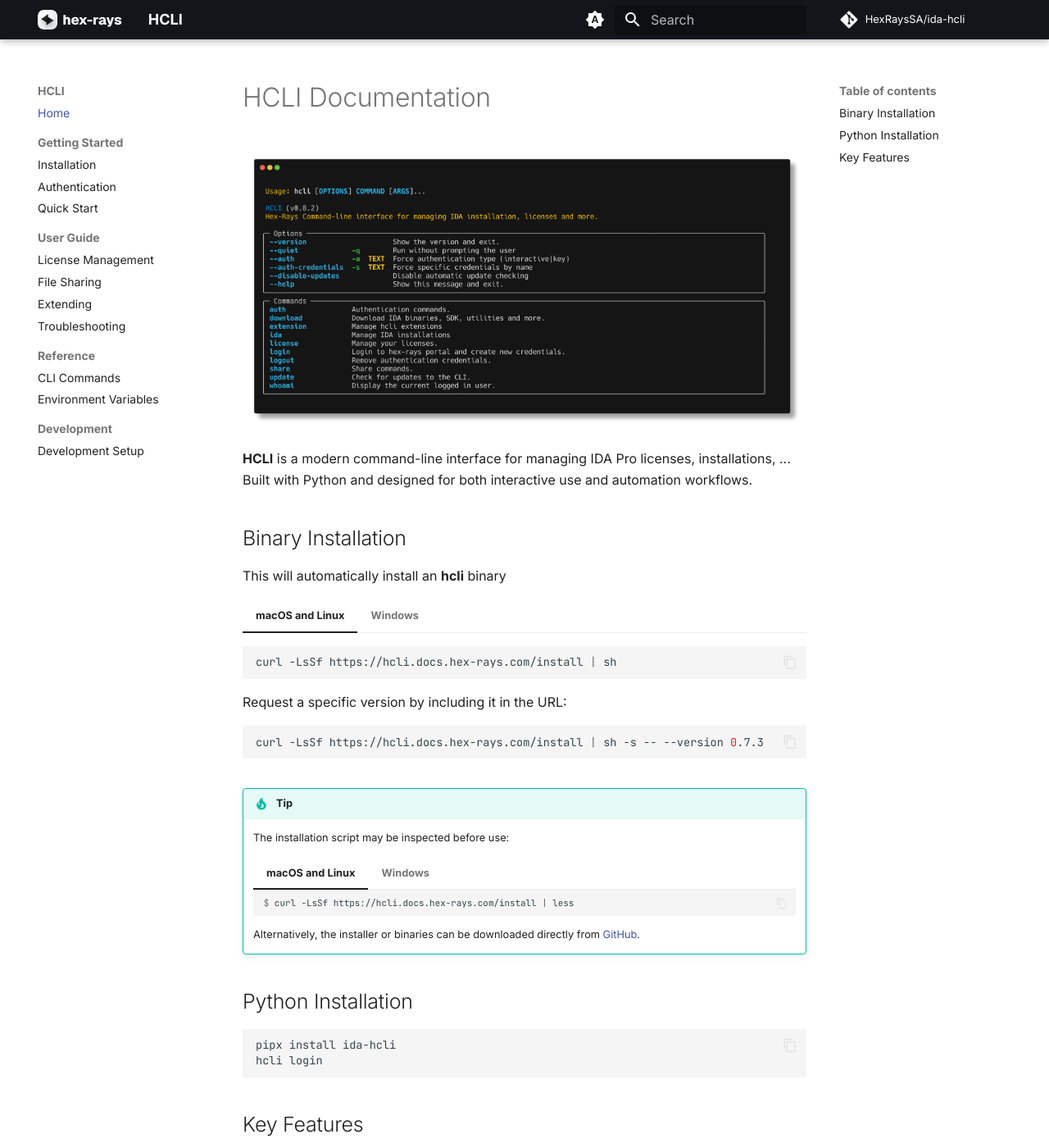
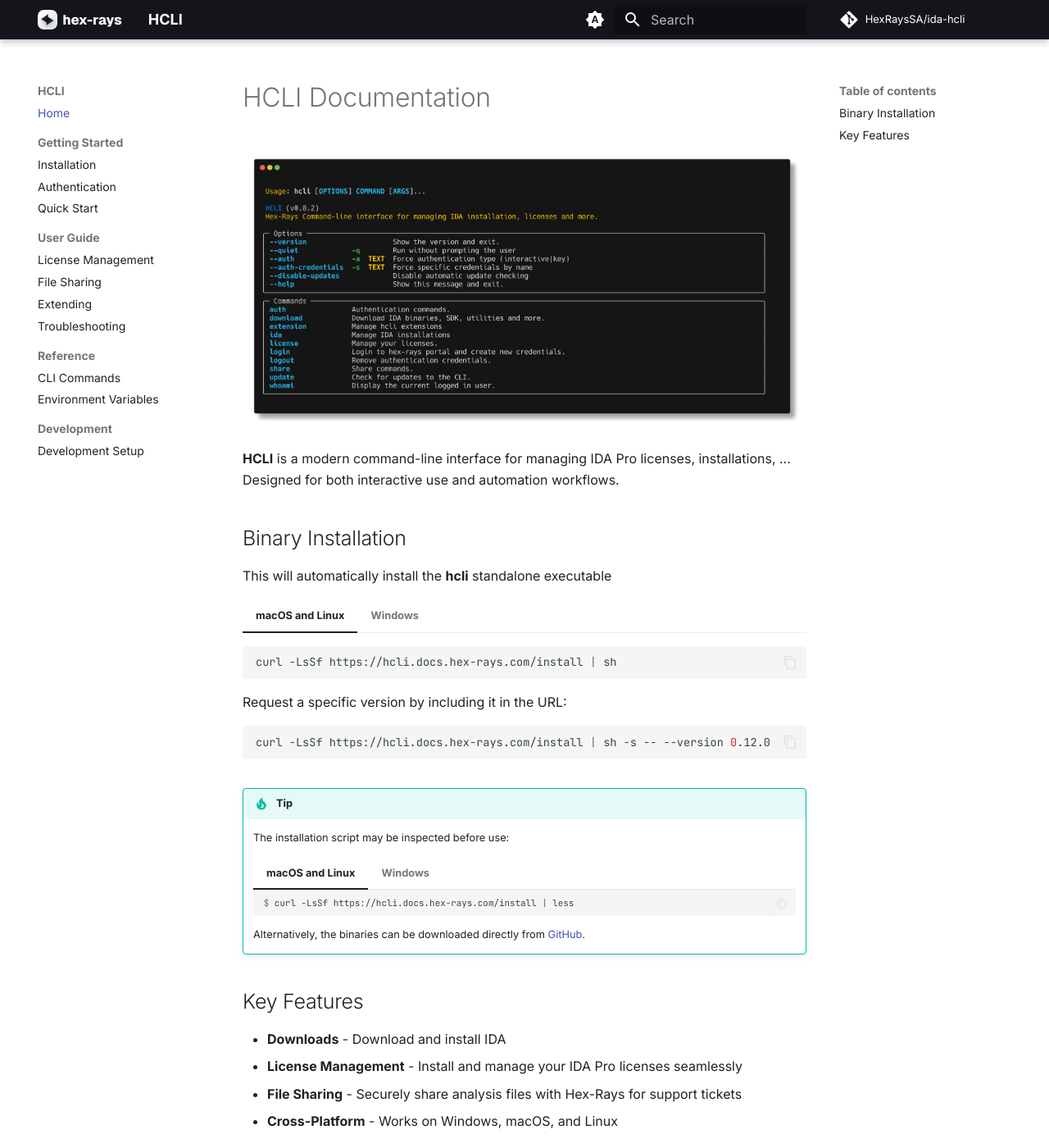
Before and after one commit to HexRaysSA/ida-hcli, an MkDocs documentation site: the page built from docs/index.md, in a window 1280 px wide and 1400 px high. Shown: the whole window at 82% size. Built offline with MkDocs 1.6.1 and Material for MkDocs 9.7.7, drawn with Linux system fonts in a browser that asks for light colours; comment, search, counter and statistics services are not loaded.

Commit message:
docs: update installation
remove references to Python and pipx installation method.

````diff
--- a/docs/index.md
+++ b/docs/index.md
@@ -2,11 +2,11 @@
 
 ![](assets/screenshot.png)
 
-**HCLI** is a modern command-line interface for managing IDA Pro licenses, installations, ... Built with Python and designed for both interactive use and automation workflows.
+**HCLI** is a modern command-line interface for managing IDA Pro licenses, installations, ... Designed for both interactive use and automation workflows.
 
 ## Binary Installation
 
-This will automatically install an **hcli** binary
+This will automatically install the **hcli** standalone executable
 
 === "macOS and Linux"
     ```bash
@@ -14,7 +14,7 @@
     ```
     Request a specific version by including it in the URL:
     ```bash
-    curl -LsSf https://hcli.docs.hex-rays.com/install | sh -s -- --version 0.7.3
+    curl -LsSf https://hcli.docs.hex-rays.com/install | sh -s -- --version 0.12.0
     ```
 
 === "Windows"
@@ -27,7 +27,7 @@
     ```
     Then run locally with the -Version argument
     ```cmd
-    .\install.ps1 -Version "0.7.4"
+    .\install.ps1 -Version "0.12.0"
     ```
 
 !!! tip
@@ -46,14 +46,7 @@
         PS> powershell -c "irm https://hcli.docs.hex-rays.com/install.ps1 | more"
         ```
 
-    Alternatively, the installer or binaries can be downloaded directly from [GitHub](#github-releases).
-
-## Python Installation
-
-```bash
-pipx install ida-hcli
-hcli login
-```
+    Alternatively, the binaries can be downloaded directly from [GitHub](#github-releases).
 
 ## Key Features
 
````
